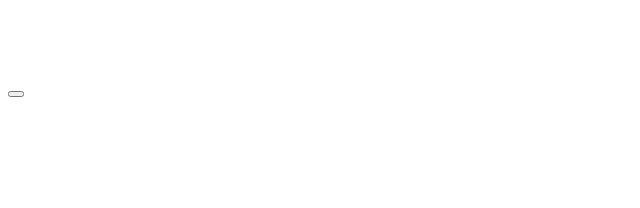
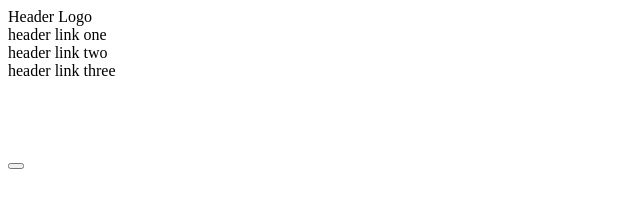
Before and after one commit to LochNessa131/Project-Landing-Page, a plain HTML site: page index.html in a window 1280 px wide. Shown: the whole page, without its empty margins (0-640 px from the left). Drawn offline with Linux system fonts and the light colour scheme.

Commit message:
Modify div container and include stylesheet for css
Included stylesheet in head and created a new div container for header

```diff
--- a/index.html
+++ b/index.html
@@ -2,16 +2,19 @@
 <html lang="en">
 <head>
   <meta charset="UTF-8">
+  <link rel="stylesheet" href="styles.css">
   <meta name="viewport" content="width=device-width, initial-scale=1.0">
   <title>Portfolio</title>
 </head>
 <body>
   <div class="container">
     <div class="header">
-      <div class="logo"></div>
-      <div class="hlink-1"></div>
-      <div class="hlink-2"></div>
-      <div class="hlink-3"></div>
+      <div class="logo">Header Logo</div>
+        <div class="link-right">
+      <div class="hlink">header link one</div>
+      <div class="hlink">header link two</div>
+      <div class="hlink">header link three</div>
+        </div>
     </div>
     <div class="main-1">
       <div class="main-text">
```
